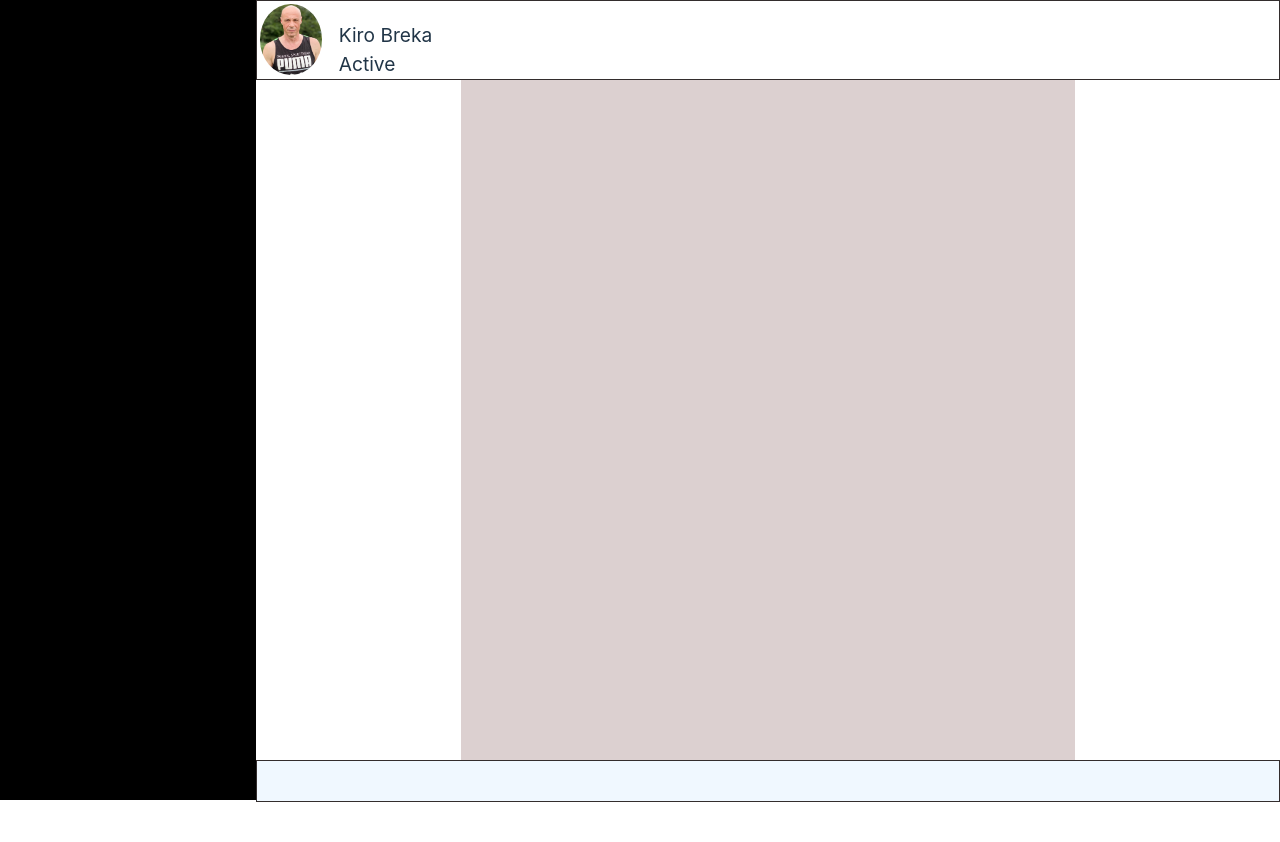
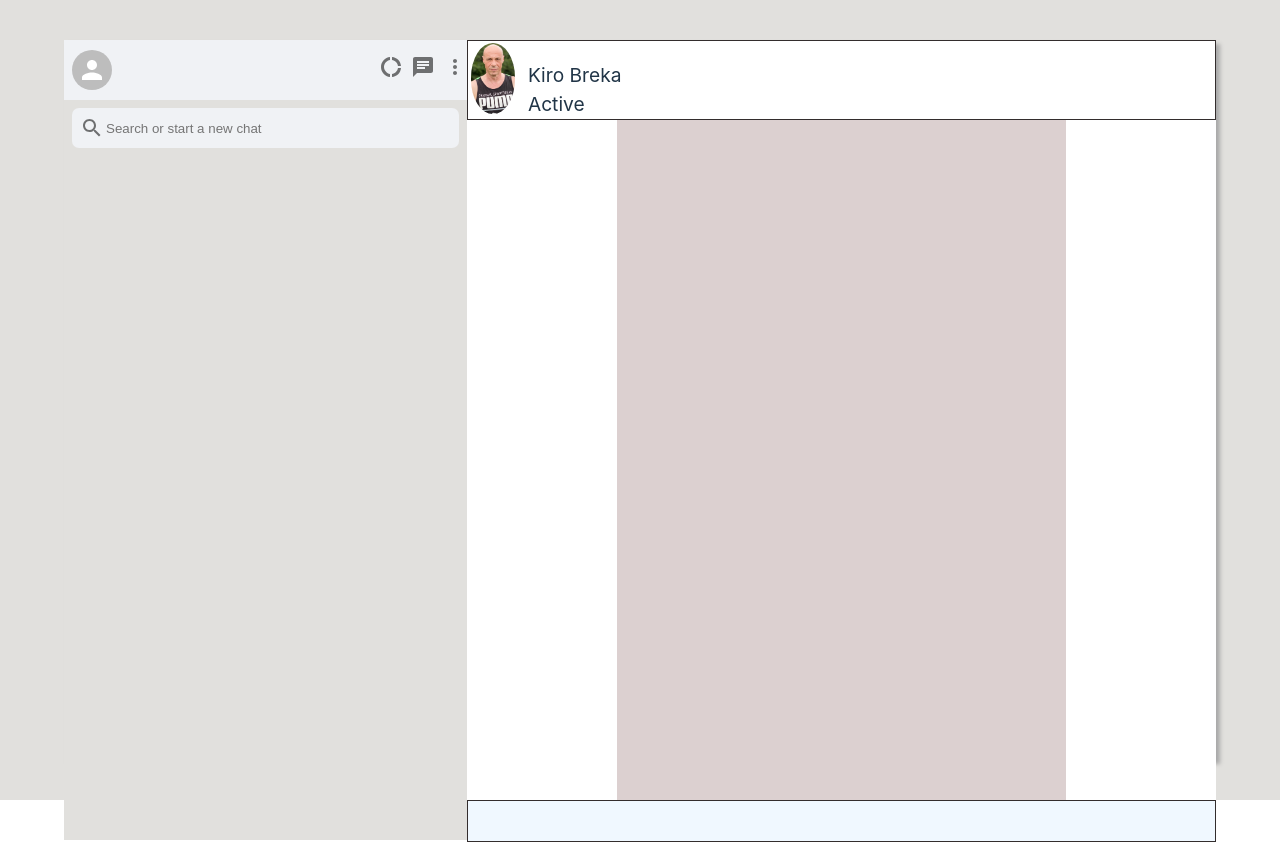
Before and after one commit to grizgy/chatApp, a React (Vite) app in the folder client/: page / in a window 1280 px wide. Before the commit the page ends 802 px from the top, so only its background shows below. Built offline with nearby package versions, Linux system fonts and the light colour scheme; no server answers.

Commit message:
sidebar header and input

```diff
--- a/client/package.json
+++ b/client/package.json
@@ -10,6 +10,10 @@
     "preview": "vite preview"
   },
   "dependencies": {
+    "@emotion/react": "^11.11.3",
+    "@emotion/styled": "^11.11.0",
+    "@mui/icons-material": "^5.15.6",
+    "@mui/material": "^5.15.6",
     "react": "^18.2.0",
     "react-dom": "^18.2.0",
     "socket.io-client": "^4.7.4"
--- a/client/src/App.css
+++ b/client/src/App.css
@@ -1,24 +1,61 @@
-#root {
-  min-width: 100%;
-  min-height: 100%;
+.app {
+  /* min-width: 100%;
+  min-height: 100%; */
   display: grid;
+  background-color: #e1e0dd;
+  width: 100vw;
+  height: 100vh;
+  place-items: center;
 }
 
-.parent {
+.app-body {
   display: grid;
-  grid-template-columns: repeat(5, 1fr);
-  grid-template-rows: 1fr;
-  grid-column-gap: 0px;
-  grid-row-gap: 0px;
+  /* grid-template-columns: repeat(5, 1fr);
+  grid-template-rows: 1fr; */
+  /* grid-column-gap: 0px;
+  grid-row-gap: 0px; */
+  background-color: #ffffff;
+  width: 90%;
+  height: 90%;
+  box-shadow: 4px 4px 4px darkgray;
+  grid-template-columns: 35% 65%;
 }
 
 
-#left {
-  background-color: black;
+#sidebar {
+  background-color: #e1e0dd;
   grid-area: 1 / 1 / 2 / 2;
 }
 
-#right{
+#chat{
   background-color: white;
   grid-area: 1 / 2 / 2 / 6;
 }
+
+.sidebar-header{
+  display: flex;
+  height: 60px;
+  justify-content: space-between;
+  align-items: center;
+  padding-left: 8px;
+  background-color: #f0f2f5;
+}
+
+.sidebar-header-right svg {
+  margin-left: 8px;
+}
+
+.search-container {
+  margin: 8px;
+  background-color: #f0f2f5;
+  padding: 8px;
+  display: flex;
+  align-items: center;
+  border-radius: 7px;
+}
+
+.search-container input {
+  border: 0px;
+  background-color: #f0f2f5;
+  outline: none;
+}
--- a/client/src/App.tsx
+++ b/client/src/App.tsx
@@ -1,26 +1,53 @@
 import './App.css'
+import DonutLargeIcon from '@mui/icons-material/DonutLarge';
+import ChatIcon from '@mui/icons-material/Chat';
+import MoreVertIcon from '@mui/icons-material/MoreVert';
+import { Avatar } from '@mui/material';
+import SearchIcon from '@mui/icons-material/Search';
+
 import Chat from './components/chat'
 
 import { io } from 'socket.io-client'
 
-const socket = io("localhost:3000")
+
+const socket = io('http://localhost:3001')
+// socket.on('connect', () => {
+//   console.log(`you connected with ID ${socket.id}`)
+// })
 
 function App() {
 
   return (
+      <div className='app'>
+            <div className='app-body'>
 
-    <div className='parent'>
+                <div id='sidebar'>
+                  <div className='sidebar-header'>
+                          <Avatar color='action'/>
+                          <div className='sidebar-header-right'>
+                          <DonutLargeIcon color='action'/>
+                          <ChatIcon color='action'/>
+                          <MoreVertIcon color='action'/>
+                          </div>
+                  </div>
+                  <div className='sidebar-search'>
+                      <div className="search-container">
+                          <SearchIcon color='action'/>
+                          <input placeholder='Search or start a new chat'/>
+                      </div>
+                  </div>
+                  <div className='sidebar-list'>
 
-        <div id='left'>
+                  </div>
 
+                </div>
+
+                <div id='chat'>
+                  <Chat></Chat>
+                </div>
+
+            </div>
         </div>
-
-        <div id='right'>
-          <Chat></Chat>
-        </div>
-
-    </div>
-
   )
 }
 
```
Also changed, not shown: 2 other files (tests, documents, lock files or other folders).
